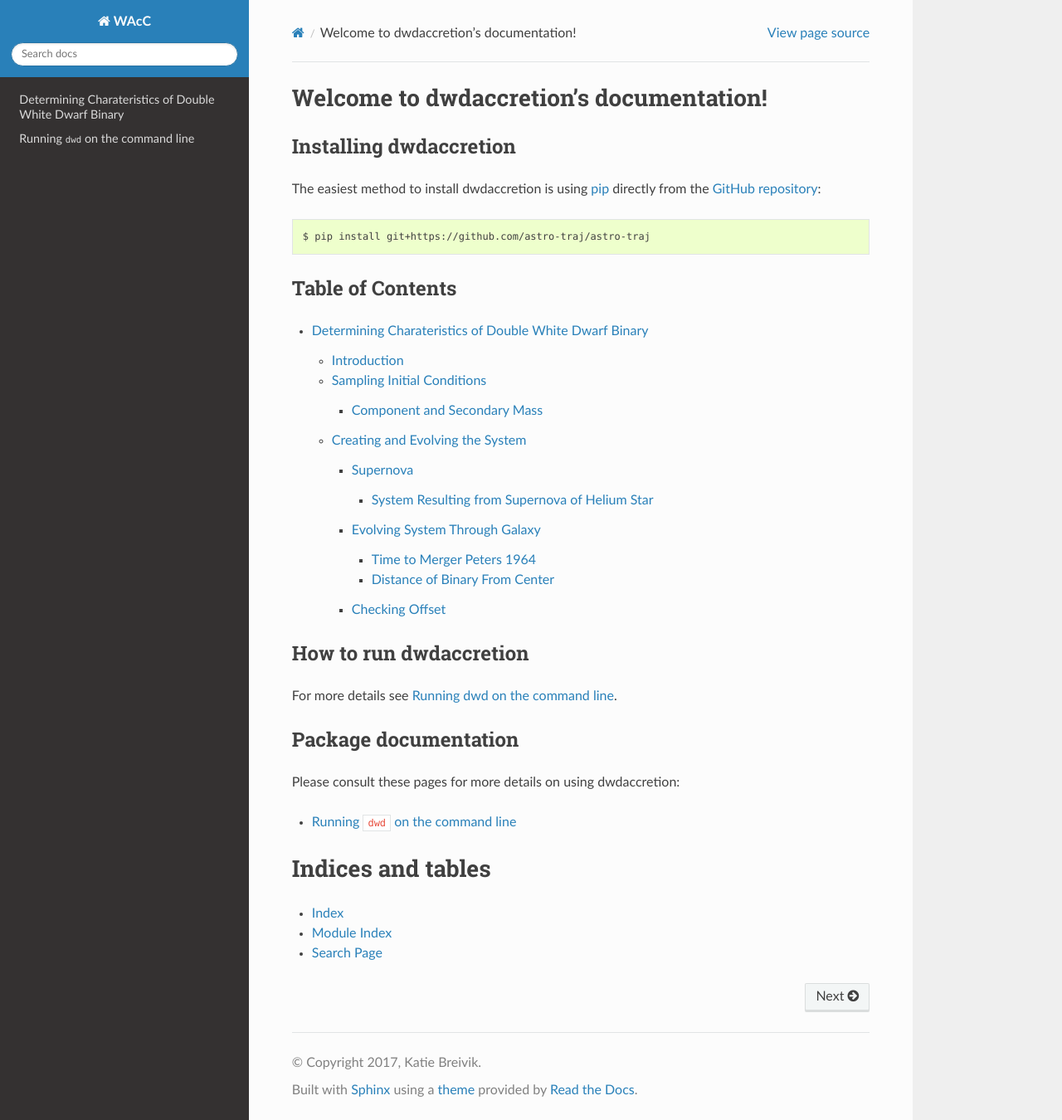
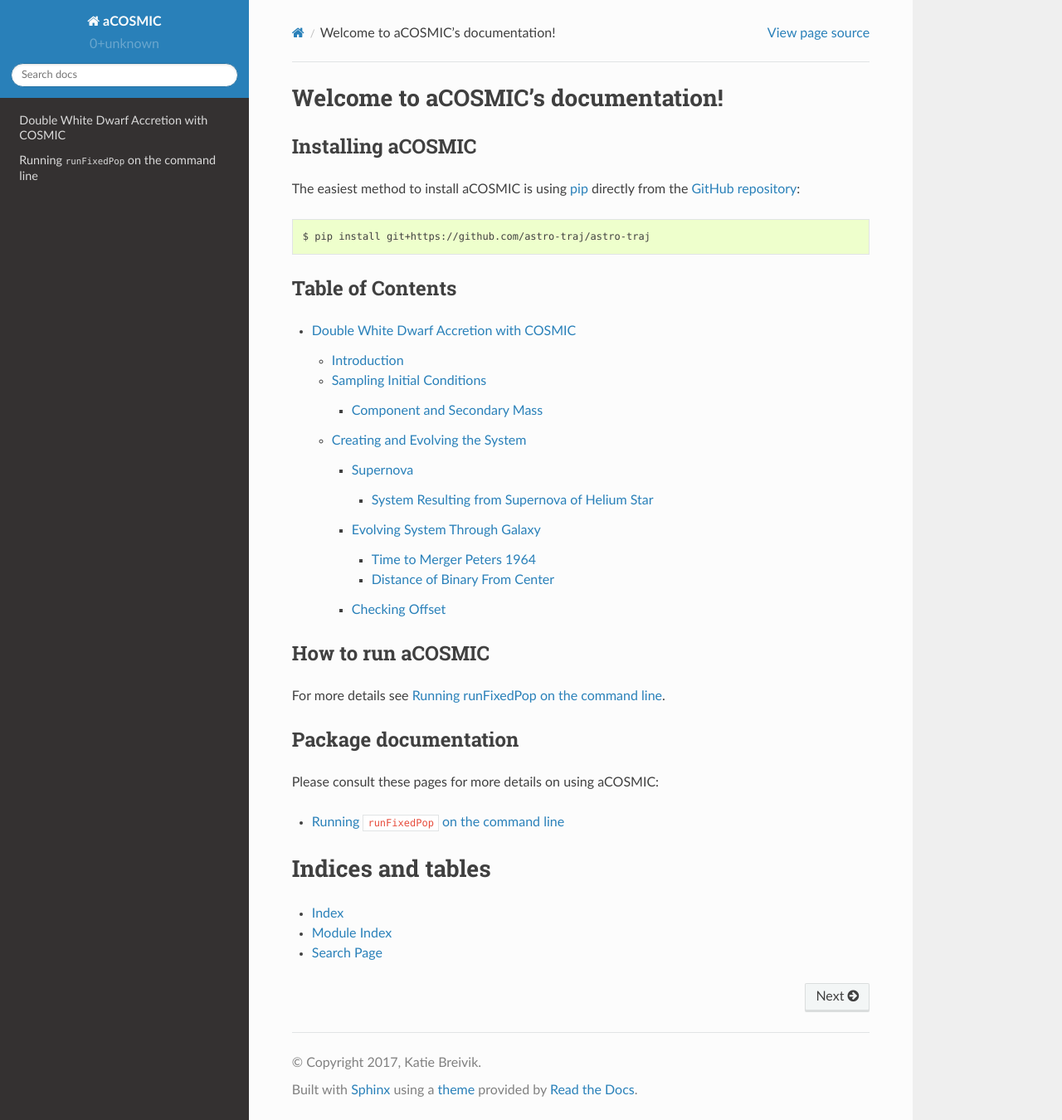
Before and after one commit to COSMIC-PopSynth/COSMIC, a Sphinx documentation site: the page built from docs/index.rst, in a window 1280 px wide and 1350 px high. Shown: the whole window at 83% size. Built offline with Sphinx 7.4.7 and the Read the Docs theme 2.0.0, drawn with Linux system fonts in a browser that asks for light colours; the version number could not be read and is left out.

Commit message:
Renaming docs file to aCOSMIC from WaCC, updating imports for some modules and trying to have runFixedPop have commnad line arguments

```diff
--- a/docs/_templates/layout.html
+++ b/docs/_templates/layout.html
@@ -1,2 +1,2 @@
 {% extends "!layout.html" %}
-{% set css_files = css_files + ['_static/WAcC-docs.css'] %}
+{% set css_files = css_files + ['_static/aCOSMIC-docs.css'] %}
--- a/docs/command-line/index.rst
+++ b/docs/command-line/index.rst
@@ -1,17 +1,17 @@
 .. _command-line:
 
-###################################
-Running ``dwd`` on the command line
-###################################
+###########################################
+Running ``runFixedPop`` on the command line
+###########################################
 
-As described on the home page, the main interface to the dwd algorithm is the command-line executable ``dwd``.
+As described on the home page, the main interface to the aCOSMIC algorithm is the command-line executable ``runFixedPop``.
 
 Basic instructions
 ==================
 
-Basic instructions on running ``ded`` can be gained by looking at the ``--help`` menu:
+Basic instructions on running ``runFixedPop`` can be gained by looking at the ``--help`` menu:
 
-.. command-output:: dwd --help
+.. command-output:: runFixedPop --help
 
 Detailed instructions
 =====================
--- a/docs/conf.py
+++ b/docs/conf.py
@@ -1,6 +1,6 @@
 # -*- coding: utf-8 -*-
 #
-# WAcC documentation build configuration file, created by
+# aCOSMIC documentation build configuration file, created by
 # sphinx-quickstart on Thu Apr 21 14:05:08 2016.
 #
 # This file is execfile()d with the current directory set to its
@@ -15,7 +15,7 @@
 import sys
 import os
 
-from WAcC import __version__ as WAcC_version
+from aCOSMIC import __version__ as aCOSMIC_version
 
 # If extensions (or modules to document with autodoc) are in another directory,
 # add these directories to sys.path here. If the directory is relative to the
@@ -56,7 +56,7 @@ source_suffix = '.rst'
 master_doc = 'index'
 
 # General information about the project.
-project = u'WAcC'
+project = u'aCOSMIC'
 copyright = u'2017, Katie Breivik'
 author = u'Katie Breivik'
 
@@ -65,9 +65,9 @@ author = u'Katie Breivik'
 # built documents.
 #
 # The short X.Y version.
-version = WAcC_version
+version = aCOSMIC_version
 # The full version, including alpha/beta/rc tags.
-release = WAcC_version
+release = aCOSMIC_version
 
 # The language for content autogenerated by Sphinx. Refer to documentation
 # for a list of supported languages.
@@ -131,7 +131,7 @@ html_theme = 'sphinx_rtd_theme'
 
 # The name for this set of Sphinx documents.
 # "<project> v<release> documentation" by default.
-# html_title = u'WAcC v0.1'
+# html_title = u'aCOSMIC v0.1'
 
 # A shorter title for the navigation bar.  Default is the same as html_title.
 # html_short_title = None
@@ -213,7 +213,7 @@ html_static_path = ['_static']
 # html_search_scorer = 'scorer.js'
 
 # Output file base name for HTML help builder.
-htmlhelp_basename = 'WAcCdoc'
+htmlhelp_basename = 'aCOSMICdoc'
 
 # -- Options for LaTeX output ---------------------------------------------
 
@@ -235,7 +235,7 @@ latex_elements = {
 # (source start file, target name, title,
 # author, documentclass [howto, manual, or own class]).
 latex_documents = [
-    (master_doc, 'WAcC.tex', u'WAcC Documentation',
+    (master_doc, 'aCOSMIC.tex', u'aCOSMIC Documentation',
      u'Katie Breivik', 'manual'),
 ]
 
@@ -265,7 +265,7 @@ latex_documents = [
 # One entry per manual page. List of tuples
 # (source start file, name, description, authors, manual section).
 man_pages = [
-    (master_doc, 'WAcC', u'WAcC Documentation',
+    (master_doc, 'aCOSMIC', u'aCOSMIC Documentation',
      [author], 1)
 ]
 
@@ -279,8 +279,8 @@ man_pages = [
 # (source start file, target name, title, author,
 # dir menu entry, description, category)
 texinfo_documents = [
-    (master_doc, 'WAcC', u'WAcC Documentation',
-     author, 'WAcC', 'White dwarf Accretion w/ COSMIC.',
+    (master_doc, 'aCOSMIC', u'aCOSMIC Documentation',
+     author, 'aCOSMIC', 'White dwarf Accretion w/ COSMIC.',
      'Miscellaneous'),
 ]
 
--- a/docs/examples/index.rst
+++ b/docs/examples/index.rst
@@ -1,8 +1,8 @@
 .. _examples:
 
-#######################################################
-Determining Charateristics of Double White Dwarf Binary
-#######################################################
+########################################
+Double White Dwarf Accretion with COSMIC
+########################################
 
 
 ************
--- a/docs/index.rst
+++ b/docs/index.rst
@@ -1,16 +1,16 @@
-.. dwdaccretion documentation master file, created by
+.. aCOSMIC documentation master file, created by
    sphinx-quickstart on Thu Apr 21 14:05:08 2016.
    You can adapt this file completely to your liking, but it should at least
    contain the root `toctree` directive.
 
-Welcome to dwdaccretion's documentation!
-========================================
+Welcome to aCOSMIC's documentation!
+===================================
 
 
-Installing dwdaccretion
------------------------
+Installing aCOSMIC
+------------------
 
-The easiest method to install dwdaccretion is using `pip <https://pip.pypa.io/en/stable/>`_ directly from the `GitHub repository <https://github.com/dwdaccretion/dwdaccretion.git>`_:
+The easiest method to install aCOSMIC is using `pip <https://pip.pypa.io/en/stable/>`_ directly from the `GitHub repository <https://github.com/aCOSMIC/aCOSMIC.git>`_:
 
 .. code-block:: bash
 
@@ -26,15 +26,15 @@ Table of Contents
    examples/index
 
 
-How to run dwdaccretion
------------------------
+How to run aCOSMIC
+------------------
 
 For more details see :ref:`command-line`.
 
 Package documentation
 ---------------------
 
-Please consult these pages for more details on using dwdaccretion:
+Please consult these pages for more details on using aCOSMIC:
 
 .. toctree::
    :maxdepth: 1
```
Also changed, not shown: docs/_static/aCOSMIC-docs.css (renamed from docs/_static/WAcC-docs.css), 5 other files.
